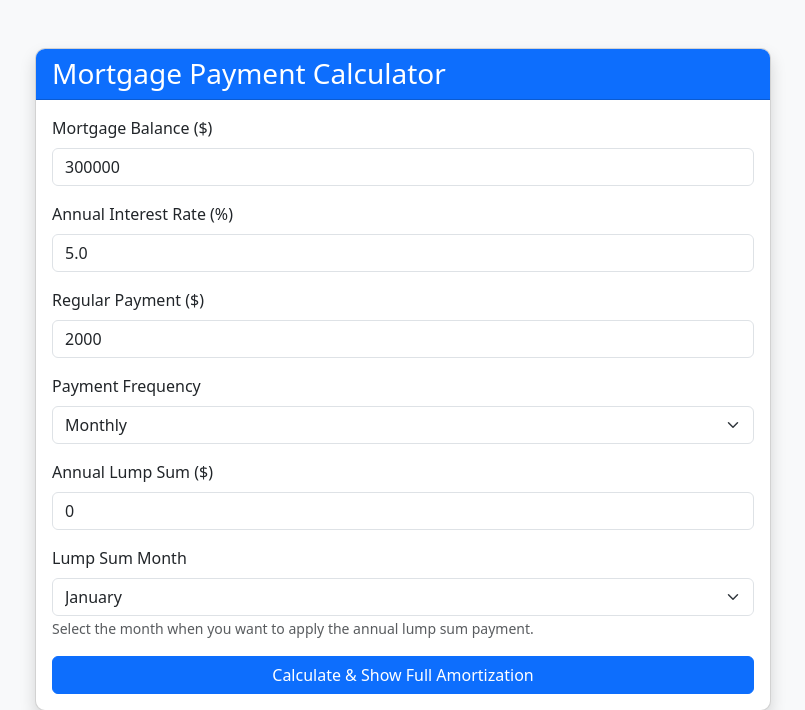
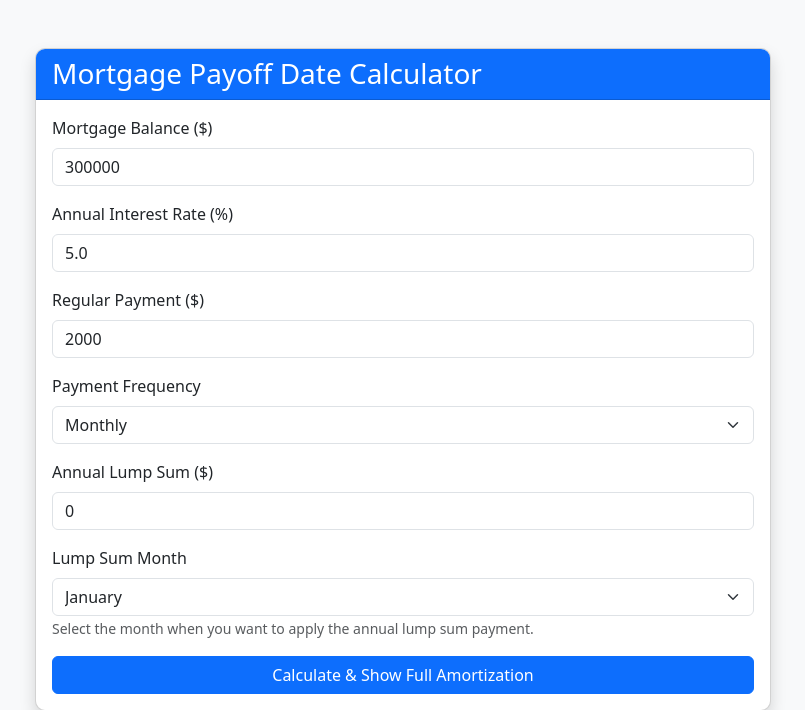
Before and after one commit to vikashyadav1991/mortgage_calculator, a Flask app: page / in a window 1280 px wide. Shown: the top 710 px of the page, without its empty margins (237-1042 px from the left). Run offline with Flask 3, Linux system fonts and the light colour scheme.

Commit message:
Update app title to 'Mortgage Payoff Date Calculator'
- Updated page titles in all HTML templates
- Updated main heading on homepage
- Updated class docstring and log messages
- Better reflects the app's primary function of calculating payoff dates

```diff
--- a/app.py
+++ b/app.py
@@ -62,7 +62,7 @@ else:
     CORS(app)
 
 class MortgageCalculator:
-    """Comprehensive mortgage payment calculator"""
+    """Comprehensive mortgage payoff date calculator"""
     def __init__(self):
         self.payment_frequencies = {
             'monthly': 12,
@@ -331,7 +331,7 @@ def setup_logging(app):
         app.logger.addHandler(stream_handler)
 
         app.logger.setLevel(logging.INFO)
-        app.logger.info('Mortgage Calculator startup')
+        app.logger.info('Mortgage Payoff Date Calculator startup')
     else:
         # In development, just log to console
         app.logger.setLevel(logging.DEBUG)
--- a/templates/error.html
+++ b/templates/error.html
@@ -3,7 +3,7 @@
 <head>
     <meta charset="UTF-8">
     <meta name="viewport" content="width=device-width, initial-scale=1.0">
-    <title>Error - Mortgage Calculator</title>
+    <title>Error - Mortgage Payoff Date Calculator</title>
     <link rel="shortcut icon" href="{{ url_for('static', filename='favicon.ico') }}">
     <link href="https://cdn.jsdelivr.net/npm/bootstrap@5.3.0/dist/css/bootstrap.min.css" rel="stylesheet">
     <link rel="stylesheet" href="{{ url_for('static', filename='css/style.css') }}">
--- a/templates/index.html
+++ b/templates/index.html
@@ -3,7 +3,7 @@
 <head>
     <meta charset="UTF-8">
     <meta name="viewport" content="width=device-width, initial-scale=1.0">
-    <title>Mortgage Calculator</title>
+    <title>Mortgage Payoff Date Calculator</title>
     <link rel="shortcut icon" href="{{ url_for('static', filename='favicon.ico') }}">
     <link href="https://cdn.jsdelivr.net/npm/bootstrap@5.3.0/dist/css/bootstrap.min.css" rel="stylesheet">
     <link rel="stylesheet" href="{{ url_for('static', filename='css/style.css') }}">
@@ -14,7 +14,7 @@
             <div class="col-md-8">
                 <div class="card shadow">
                     <div class="card-header bg-primary text-white">
-                        <h3 class="mb-0">Mortgage Payment Calculator</h3>
+                        <h3 class="mb-0">Mortgage Payoff Date Calculator</h3>
                     </div>
                     <div class="card-body">
                         <form action="/calculate" method="post">
--- a/templates/results.html
+++ b/templates/results.html
@@ -3,7 +3,7 @@
 <head>
     <meta charset="UTF-8">
     <meta name="viewport" content="width=device-width, initial-scale=1.0">
-    <title>Mortgage Calculator Results</title>
+    <title>Mortgage Payoff Date Calculator Results</title>
     <link rel="shortcut icon" href="{{ url_for('static', filename='favicon.ico') }}">
     <link href="https://cdn.jsdelivr.net/npm/bootstrap@5.3.0/dist/css/bootstrap.min.css" rel="stylesheet">
     <link rel="stylesheet" href="{{ url_for('static', filename='css/style.css') }}">
```
